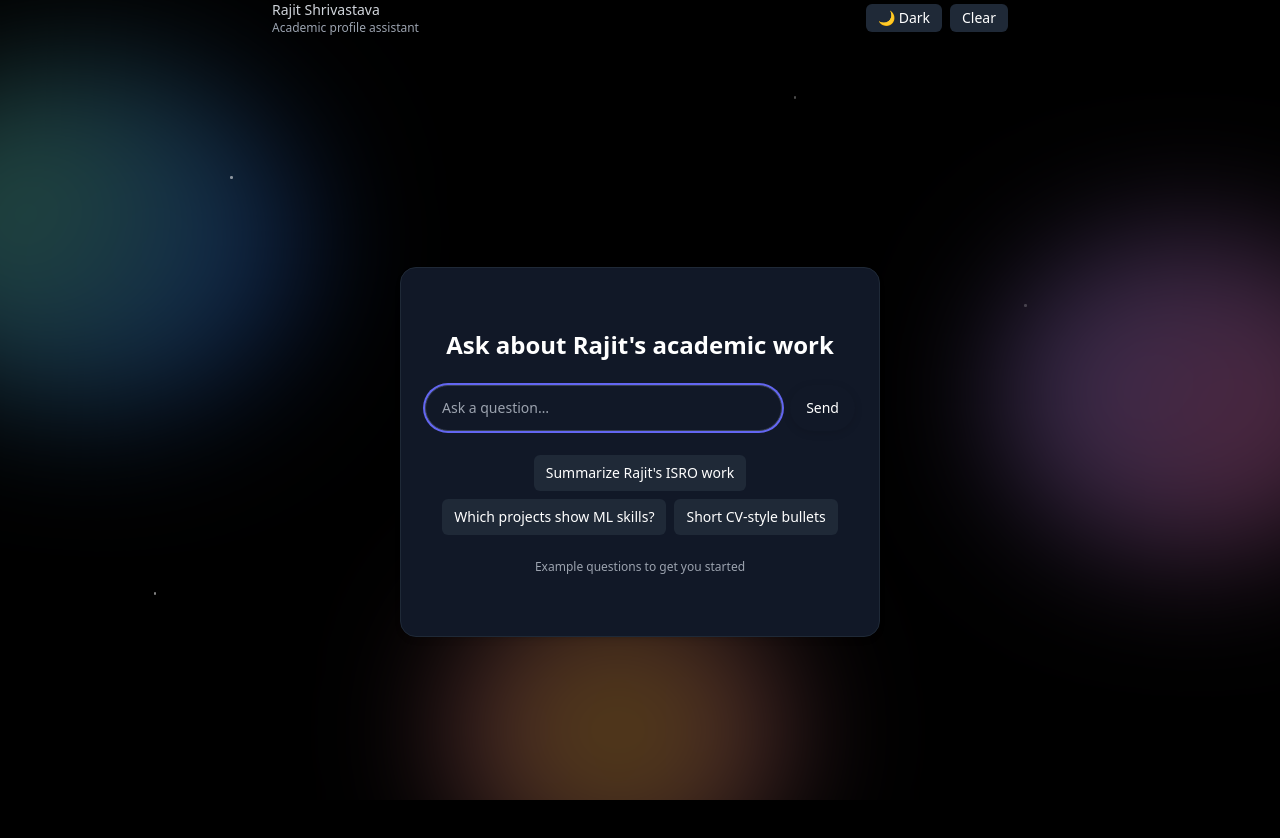
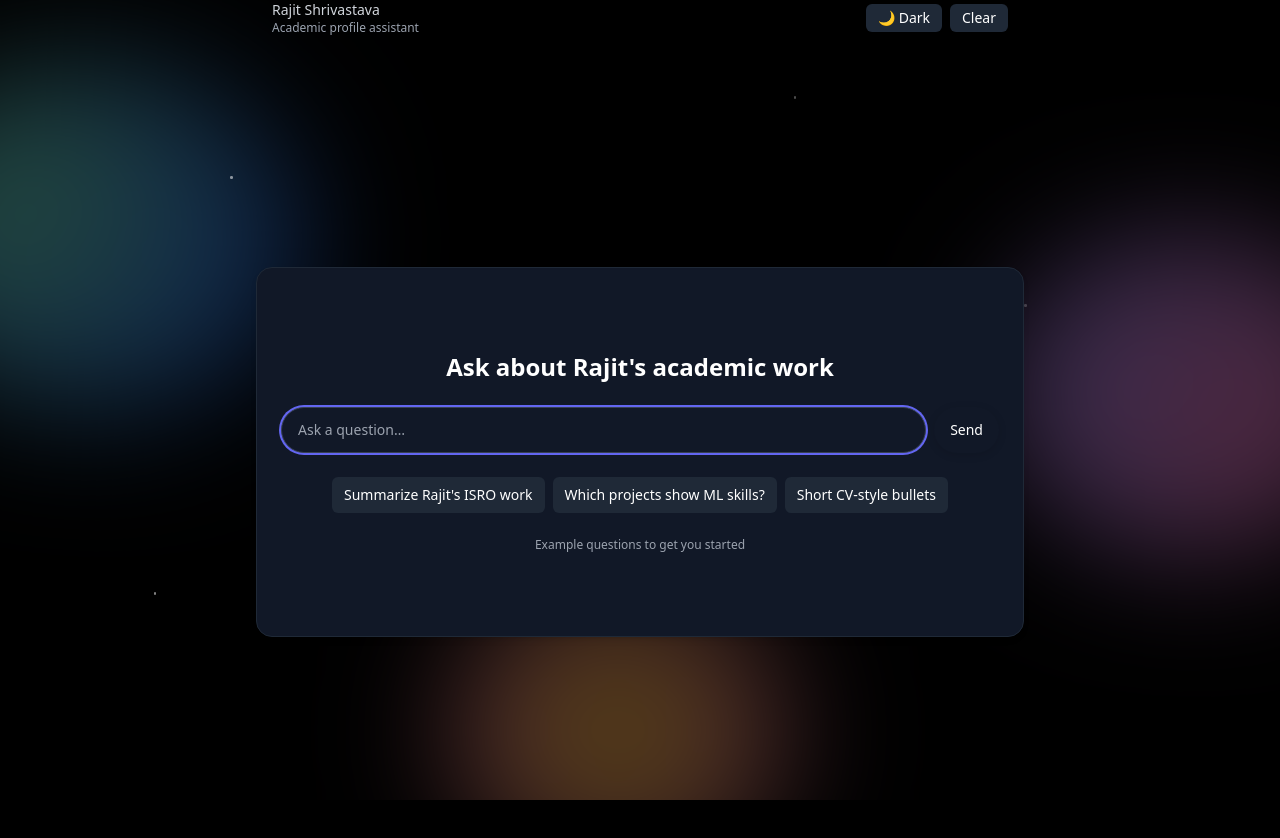
Before and after one commit to rajit17/Chatbot-rajit, a React (Vite) app in the folder rajit-chat-frontend/: page / in a window 1280 px wide. Shown: the top 838 px of the page. Built offline with nearby package versions, Linux system fonts and the light colour scheme.

Commit message:
Add source and token tracking via URL params

```diff
--- a/rajit-chat-frontend/src/RajitChatFinal.jsx
+++ b/rajit-chat-frontend/src/RajitChatFinal.jsx
@@ -512,7 +512,7 @@ export default function RajitChatFinal() {
                 style={{
                   minWidth: 340,
                   minHeight: 370, // Ensures balanced height for all content
-                  maxWidth: 480,
+
                 }}
               >
                 <div className="text-center mb-4">
```
